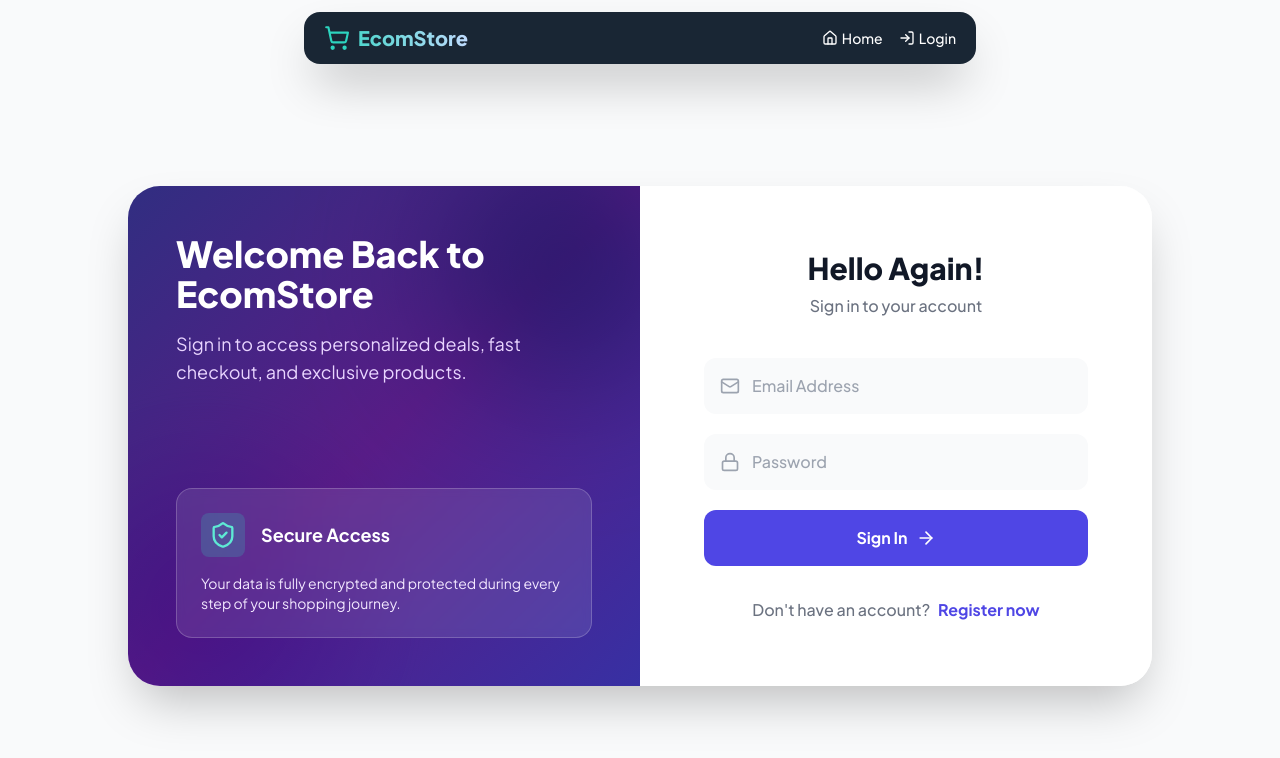
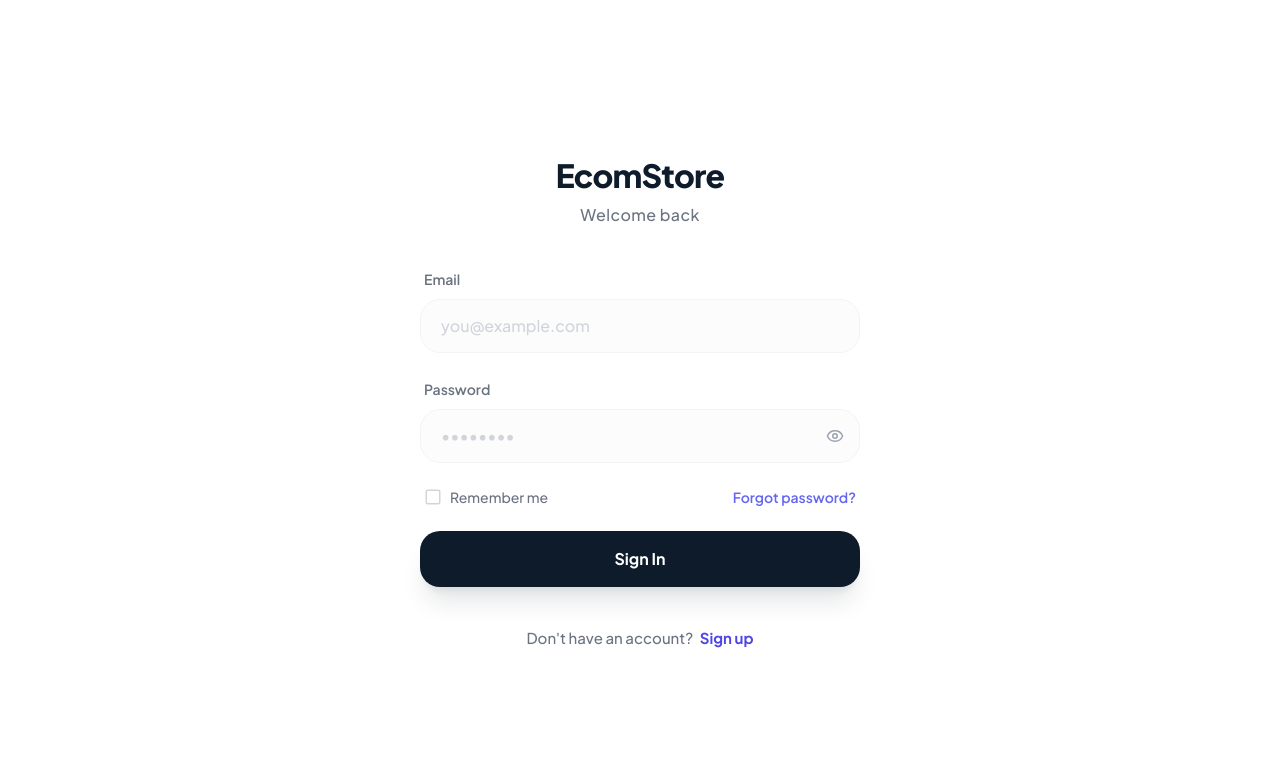
Before and after one commit to BPUT-Rourkela/e-shop, a React (Create React App) app in the folder frontend/: page /login in a window 1280 px wide. Shown: the top 758 px of the page. Built offline with nearby package versions, Linux system fonts and the light colour scheme.

Commit message:
Update frontend: UI refinements and cleanup

```diff
--- a/frontend/src/components/Navbar.js
+++ b/frontend/src/components/Navbar.js
@@ -11,6 +11,7 @@ function Navbar() {
   const location = useLocation();
   const [urlSearchParams, setUrlSearchParams] = useSearchParams();
   const isHomePage = location.pathname === '/';
+  const isLoginPage = location.pathname === '/login';
   const isRecommendationsTab = location.pathname === '/admin' && urlSearchParams.get('tab') === 'recommendations';
   const showSearch = isHomePage || isRecommendationsTab;
 
@@ -39,6 +40,7 @@ function Navbar() {
     localStorage.removeItem('token');
     localStorage.removeItem('role');
     window.dispatchEvent(new Event('authChange'));
+    navigate('/login');
   };
 
   const handleSearch = (e) => {
@@ -71,6 +73,8 @@ function Navbar() {
   const searchBg = isDarkActive
     ? 'bg-white/10 border-white/20 placeholder-white/40 text-white focus:bg-white/15'
     : 'bg-white/15 border-white/25 placeholder-white/50 text-white focus:bg-white/25';
+
+  if (isLoginPage) return null;
 
   return (
     /* Outer wrapper — fixed, full width, provides the top padding for floating effect */
--- a/frontend/src/components/Profile/PersonalInfo.js
+++ b/frontend/src/components/Profile/PersonalInfo.js
@@ -65,7 +65,11 @@ const PersonalInfo = ({ profile, refreshProfile }) => {
         </div>
 
         <div className="pt-4">
-          <button type="submit" disabled={loading} className="px-6 py-3 bg-indigo-600 text-white font-bold rounded-xl hover:bg-indigo-700 transition-colors focus:ring-4 focus:ring-indigo-200 disabled:opacity-70">
+          <button
+            type="submit"
+            disabled={loading}
+            className="px-8 py-4 bg-[#0d1b2a] text-white font-bold rounded-xl hover:bg-[#1a2e47] transition-all transform active:scale-[0.98] focus:ring-4 focus:ring-[#0d1b2a]/10 disabled:opacity-70 shadow-lg shadow-[#0d1b2a]/5"
+          >
             {loading ? 'Saving...' : 'Save Changes'}
           </button>
         </div>
--- a/frontend/src/index.css
+++ b/frontend/src/index.css
@@ -1,9 +1,14 @@
+@import url('https://fonts.googleapis.com/css2?family=Plus+Jakarta+Sans:wght@300;400;500;600;700;800&display=swap');
+
 @tailwind base;
 @tailwind components;
 @tailwind utilities;
 
-html, body, #root {
-  font-family: 'Plus Jakarta Sans', system-ui, -apple-system, BlinkMacSystemFont, 'Segoe UI', sans-serif;
+body {
+  font-family: 'Plus Jakarta Sans', sans-serif;
+  margin: 0;
+  -webkit-font-smoothing: antialiased;
+  -moz-osx-font-smoothing: grayscale;
 }
 
 .hide-scrollbar::-webkit-scrollbar {
--- a/frontend/src/pages/AdminDashboard.js
+++ b/frontend/src/pages/AdminDashboard.js
@@ -1,11 +1,10 @@
 import React, { useState, useEffect } from 'react';
 import {
   BarChart, Bar, LineChart, Line, XAxis, YAxis, CartesianGrid, Tooltip,
-  Legend, ResponsiveContainer, PieChart, Pie, Cell
+  ResponsiveContainer, PieChart, Pie, Cell
 } from 'recharts';
 import {
   fetchProducts, addProduct, updateProduct, deleteProduct,
-  toggleTrending, toggleRecommended,
   fetchAdminStats, fetchAdminOrders, updateOrderStatus,
   fetchAdminCustomers, fetchCustomerOrders,
   fetchAdminTransactions, fetchAdminAnalytics, fetchAdminReviews,
@@ -13,7 +12,7 @@ import {
 } from '../api';
 import {
   LayoutDashboard, Package, Users, CreditCard, ShoppingBag,
-  TrendingUp, Star, BarChart2, Trash2, Edit3, Check, X,
+  Star, Trash2, Edit3,
   ThumbsUp, ThumbsDown, Minus, RefreshCw,LogOut
 } from 'lucide-react';
 import { useNavigate, useSearchParams } from 'react-router-dom';
--- a/frontend/src/pages/Login.js
+++ b/frontend/src/pages/Login.js
@@ -1,11 +1,20 @@
 import React, { useState } from 'react';
 import { login, register } from '../api';
 import { useNavigate } from 'react-router-dom';
-import { Lock, Mail, User, ArrowRight, ShieldCheck } from 'lucide-react';
+import { Eye, EyeOff, CheckSquare, Square } from 'lucide-react';
 
 const Login = () => {
   const [isLogin, setIsLogin] = useState(true);
-  const [formData, setFormData] = useState({ name: '', email: '', password: '', role: 'customer' });
+  const [showPassword, setShowPassword] = useState(false);
+  const [rememberMe, setRememberMe] = useState(false);
+  const [agreeTerms, setAgreeTerms] = useState(false);
+  const [formData, setFormData] = useState({
+    firstName: '',
+    lastName: '',
+    email: '',
+    password: '',
+    role: 'customer'
+  });
   const [loading, setLoading] = useState(false);
   const navigate = useNavigate();
 
@@ -15,18 +24,27 @@ const Login = () => {
 
   const handleSubmit = async (e) => {
     e.preventDefault();
+    if (!isLogin && !agreeTerms) {
+      alert("Please agree to the Terms of Service and Privacy Policy.");
+      return;
+    }
     setLoading(true);
     try {
       if (isLogin) {
         const { data } = await login({ email: formData.email, password: formData.password });
         localStorage.setItem('token', data.token);
         localStorage.setItem('role', data.user.role);
-        // Notify Navbar to re-render
         window.dispatchEvent(new Event('authChange'));
         navigate(data.user.role === 'admin' ? '/admin' : '/');
-
       } else {
-        await register(formData);
+        // Map firstName+lastName to name for the backend
+        const regData = {
+          name: `${formData.firstName} ${formData.lastName}`.trim(),
+          email: formData.email,
+          password: formData.password,
+          role: 'customer'
+        };
+        await register(regData);
         alert("Registration successful! Please login.");
         setIsLogin(true);
       }
@@ -38,120 +56,132 @@ const Login = () => {
   };
 
   return (
-    <div className="min-h-screen bg-gray-50 flex items-center justify-center p-6 pt-24 selection:bg-teal-200">
-      <div className="bg-white rounded-[2rem] shadow-2xl overflow-hidden flex w-full max-w-5xl">
+    <div className="min-h-screen bg-white flex items-center justify-center p-6 selection:bg-teal-200">
+      <div className="w-full max-w-[440px] flex flex-col items-center">
 
-        {/* Decorative Side Panel */}
-        <div className="hidden lg:flex lg:w-1/2 bg-gradient-to-br from-indigo-900 via-purple-900 to-indigo-800 p-12 flex-col justify-between text-white relative overflow-hidden">
-          <div className="relative z-10">
-            <h2 className="text-4xl font-extrabold mb-4">
-              {isLogin ? "Welcome Back to EcomStore" : "Join the EcomStore Family"}
-            </h2>
-            <p className="text-purple-200 text-lg">
-              {isLogin
-                ? "Sign in to access personalized deals, fast checkout, and exclusive products."
-                : "Create an account for the smartest, fastest, and most beautiful shopping experience."}
-            </p>
-          </div>
-          <div className="relative z-10 mt-12 bg-white/10 p-6 rounded-2xl border border-white/20 backdrop-blur-sm">
-            <div className="flex items-center gap-4 mb-4">
-              <div className="bg-teal-400/20 p-2 rounded-lg text-teal-300"><ShieldCheck size={28} /></div>
-              <h4 className="font-bold text-lg">Secure Access</h4>
-            </div>
-            <p className="text-sm text-purple-100">Your data is fully encrypted and protected during every step of your shopping journey.</p>
-          </div>
-          {/* Background decoration elements */}
-          <div className="absolute top-[-10%] right-[-10%] w-64 h-64 bg-teal-500 rounded-full mix-blend-multiply filter blur-3xl opacity-50 animate-blob"></div>
-          <div className="absolute bottom-[-10%] left-[-10%] w-64 h-64 bg-purple-500 rounded-full mix-blend-multiply filter blur-3xl opacity-50 animate-blob animation-delay-2000"></div>
-        </div>
-
-        {/* Form Panel */}
-        <div className="w-full lg:w-1/2 p-8 md:p-16 flex flex-col justify-center bg-white relative">
-          <div className="max-w-md w-full mx-auto">
-            <div className="text-center mb-10">
-              <h3 className="text-3xl font-extrabold text-gray-900 mb-2">
-                {isLogin ? "Hello Again!" : "Create Account"}
-              </h3>
-              <p className="text-gray-500 font-medium">
-                {isLogin ? "Sign in to your account" : "Fill out the form to get started"}
+        {/* Branding & Header */}
+        <div className="text-center mb-10 w-full">
+          <h1 className="text-[32px] font-extrabold text-[#0d1b2a] tracking-tight mb-1">
+            EcomStore
+          </h1>
+          <p className="text-gray-500 font-medium tracking-wide">
+            {isLogin ? "Welcome back" : "Create your account"}
           </p>
         </div>
 
-            <form onSubmit={handleSubmit} className="space-y-5">
+        {/* Form */}
+        <form onSubmit={handleSubmit} className="w-full space-y-6">
           {!isLogin && (
-                <div className="relative group">
-                  <div className="absolute inset-y-0 left-0 pl-4 flex items-center pointer-events-none text-gray-400 group-focus-within:text-indigo-600 transition-colors">
-                    <User size={20} />
-                  </div>
+            <div className="grid grid-cols-2 gap-4">
+              <div className="space-y-2">
+                <label className="text-sm font-semibold text-gray-500 ml-1">First name</label>
                 <input
-                    name="name"
+                  name="firstName"
                   type="text"
-                    placeholder="Full Name"
-                    value={formData.name}
+                  placeholder=""
+                  value={formData.firstName}
                   onChange={handleChange}
-                    className="w-full pl-12 pr-4 py-4 bg-gray-50 border-transparent rounded-xl focus:bg-white focus:border-indigo-600 focus:ring-2 focus:ring-indigo-100 transition-all font-medium text-gray-800"
+                  className="w-full px-5 py-3.5 bg-gray-50/50 border border-gray-100 rounded-[1.25rem] focus:outline-none focus:border-indigo-500/50 focus:bg-white transition-all text-gray-800 placeholder-gray-300 font-medium"
                   required={!isLogin}
                 />
               </div>
+              <div className="space-y-2">
+                <label className="text-sm font-semibold text-gray-500 ml-1">Last name</label>
+                <input
+                  name="lastName"
+                  type="text"
+                  placeholder=""
+                  value={formData.lastName}
+                  onChange={handleChange}
+                  className="w-full px-5 py-3.5 bg-gray-50/50 border border-gray-100 rounded-[1.25rem] focus:outline-none focus:border-indigo-500/50 focus:bg-white transition-all text-gray-800 placeholder-gray-300 font-medium"
+                  required={!isLogin}
+                />
+              </div>
+            </div>
           )}
 
-              <div className="relative group">
-                <div className="absolute inset-y-0 left-0 pl-4 flex items-center pointer-events-none text-gray-400 group-focus-within:text-indigo-600 transition-colors">
-                  <Mail size={20} />
-                </div>
+          <div className="space-y-2">
+            <label className="text-sm font-semibold text-gray-500 ml-1">Email</label>
             <input
               name="email"
               type="email"
-                  placeholder="Email Address"
+              placeholder="you@example.com"
               value={formData.email}
               onChange={handleChange}
-                  className="w-full pl-12 pr-4 py-4 bg-gray-50 border-transparent rounded-xl focus:bg-white focus:border-indigo-600 focus:ring-2 focus:ring-indigo-100 transition-all font-medium text-gray-800"
+              className="w-full px-5 py-3.5 bg-gray-50/50 border border-gray-100 rounded-[1.25rem] focus:outline-none focus:border-indigo-500/50 focus:bg-white transition-all text-gray-800 placeholder-gray-300 font-medium"
               required
             />
           </div>
 
-              <div className="relative group">
-                <div className="absolute inset-y-0 left-0 pl-4 flex items-center pointer-events-none text-gray-400 group-focus-within:text-indigo-600 transition-colors">
-                  <Lock size={20} />
-                </div>
+          <div className="space-y-2 relative">
+            <label className="text-sm font-semibold text-gray-500 ml-1">Password</label>
+            <div className="relative">
               <input
                 name="password"
-                  type="password"
-                  placeholder="Password"
+                type={showPassword ? "text" : "password"}
+                placeholder={isLogin ? "••••••••" : "Min. 8 characters"}
                 value={formData.password}
                 onChange={handleChange}
-                  className="w-full pl-12 pr-4 py-4 bg-gray-50 border-transparent rounded-xl focus:bg-white focus:border-indigo-600 focus:ring-2 focus:ring-indigo-100 transition-all font-medium text-gray-800"
+                className="w-full px-5 py-3.5 bg-gray-50/50 border border-gray-100 rounded-[1.25rem] focus:outline-none focus:border-indigo-500/50 focus:bg-white transition-all text-gray-800 placeholder-gray-300 font-medium pr-12"
                 required
               />
+              <button
+                type="button"
+                onClick={() => setShowPassword(!showPassword)}
+                className="absolute right-4 top-1/2 -translate-y-1/2 text-gray-400 hover:text-indigo-600 transition-colors focus:outline-none"
+              >
+                {showPassword ? <EyeOff size={18} /> : <Eye size={18} />}
+              </button>
+            </div>
+          </div>
+
+          <div className="flex items-center justify-between px-1">
+            <div
+              className="flex items-center gap-2 cursor-pointer group select-none"
+              onClick={() => isLogin ? setRememberMe(!rememberMe) : setAgreeTerms(!agreeTerms)}
+            >
+              <div className={`transition-colors duration-200 ${((isLogin && rememberMe) || (!isLogin && agreeTerms)) ? 'text-indigo-600' : 'text-gray-300 group-hover:text-gray-400'}`}>
+                {((isLogin && rememberMe) || (!isLogin && agreeTerms)) ? <CheckSquare size={18} fill="currentColor" className="text-white" /> : <Square size={18} />}
+              </div>
+              <span className="text-sm font-medium text-gray-500 group-hover:text-gray-700 transition-colors">
+                {isLogin ? "Remember me" : "I agree to the Terms of Service and Privacy Policy"}
+              </span>
+            </div>
+            {isLogin && (
+              <button type="button" className="text-sm font-semibold text-indigo-500 hover:text-indigo-600 transition-colors">
+                Forgot password?
+              </button>
+            )}
           </div>
 
           <button
             type="submit"
             disabled={loading}
-                className="w-full bg-indigo-600 text-white py-4 rounded-xl font-bold flex justify-center items-center gap-2 hover:bg-indigo-700 hover:shadow-lg hover:shadow-indigo-500/30 transition-all active:scale-95 disabled:opacity-70 disabled:cursor-not-allowed mt-4"
+            className="w-full bg-[#0d1b2a] text-white py-4 rounded-[1.25rem] font-bold text-center hover:bg-[#1a2e47] transition-all transform active:scale-[0.98] disabled:opacity-70 disabled:cursor-not-allowed shadow-xl shadow-[#0d1b2a]/10"
           >
             {loading ? (
-                  <div className="animate-spin rounded-full h-6 w-6 border-b-2 border-white"></div>
+              <div className="flex items-center justify-center gap-2">
+                <div className="animate-spin rounded-full h-5 w-5 border-b-2 border-white"></div>
+                <span>Processing...</span>
+              </div>
             ) : (
-                  <>
-                    {isLogin ? "Sign In" : "Sign Up"}
-                    <ArrowRight size={20} />
-                  </>
+              isLogin ? "Sign In" : "Create Account"
             )}
           </button>
         </form>
 
-            <div className="mt-8 text-center text-gray-500 font-medium">
-              {isLogin ? "Don't have an account?" : "Already have an account?"}
+        {/* Footer */}
+        <div className="mt-10 text-center">
+          <p className="text-[15px] font-medium text-gray-500">
+            {isLogin ? "Don't have an account? " : "Already have an account? "}
             <button
               type="button"
               onClick={() => setIsLogin(!isLogin)}
-                className="ml-2 text-indigo-600 hover:text-indigo-800 font-bold transition-colors"
+              className="text-indigo-600 hover:text-indigo-800 font-bold ml-1"
             >
-                {isLogin ? "Register now" : "Log in instead"}
+              {isLogin ? "Sign up" : "Sign in"}
             </button>
-            </div>
-          </div>
+          </p>
         </div>
       </div>
     </div>
```
Also changed, not shown: frontend/src/pages/Home.js (+61 -43 lines). Lines whose indentation alone changed are shown as unchanged.
